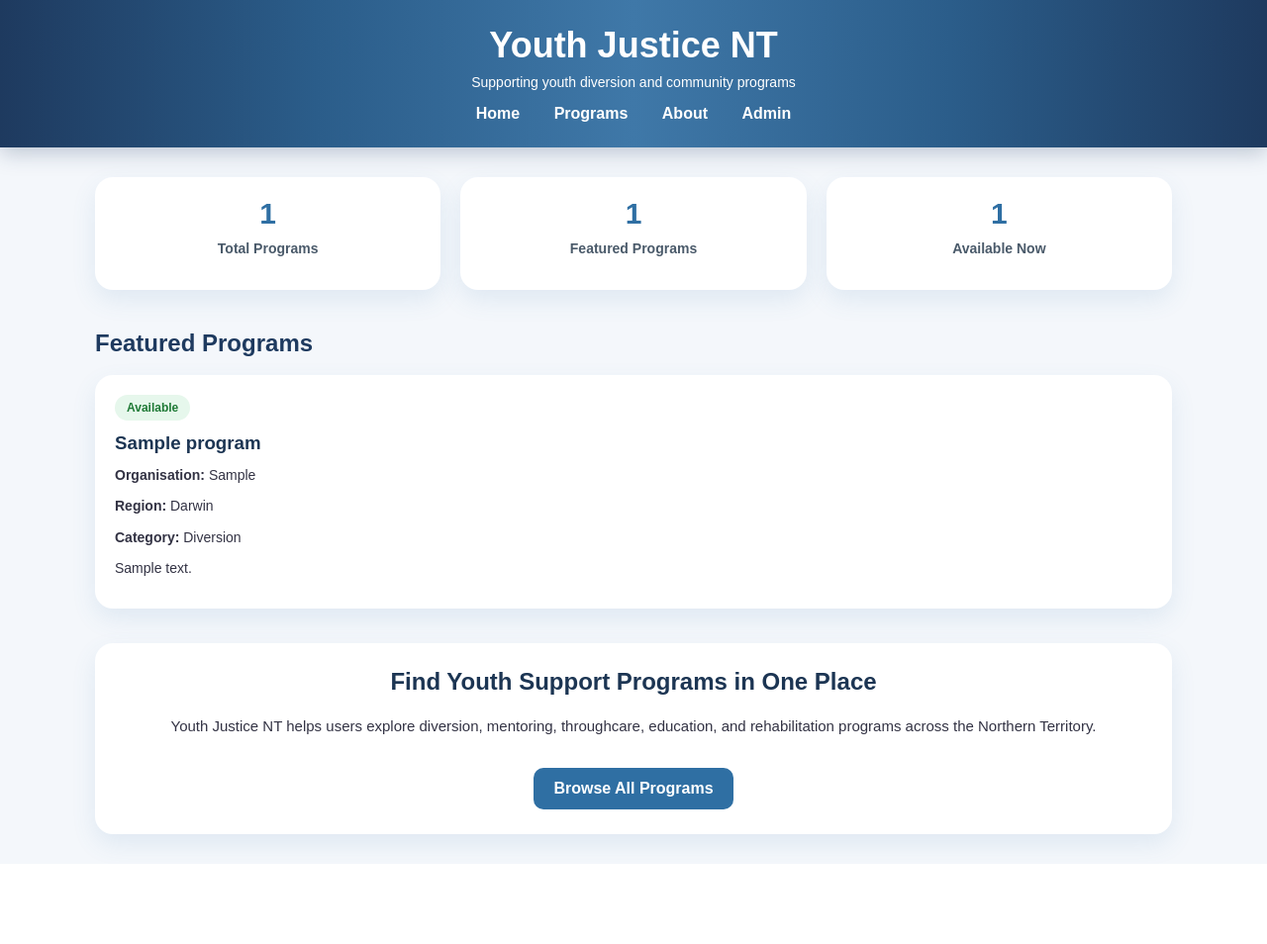
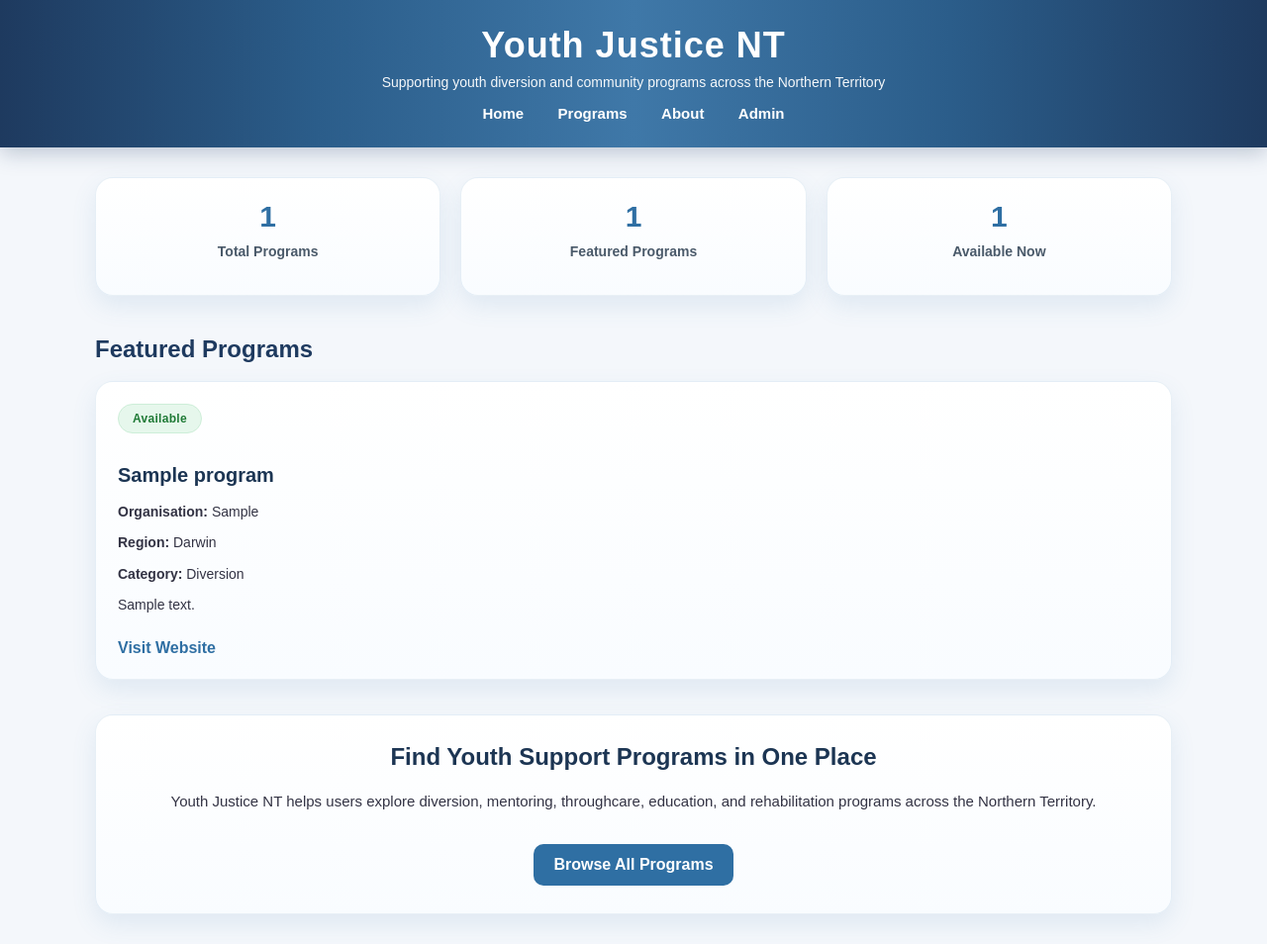
Before and after one commit to Gilbert-GB/Django-HIT237-Group5-S1-2026, a Django app: page / in a window 1280 px wide. Shown: the whole page at 99% size. Before the commit the page ends 871 px from the top, so only its background shows below. Run offline with Django 5.2, Linux system fonts and the light colour scheme; tables that the repository leaves empty hold one stand-in row (values such as "Sample post").

Commit message:
Updated full project structure with separate home and programs pages

```diff
--- a/youthjustice_app/templates/home.html
+++ b/youthjustice_app/templates/home.html
@@ -31,11 +31,13 @@
         header h1 {
             margin: 0;
             font-size: 36px;
+            letter-spacing: 1px;
         }
 
         header p {
             margin-top: 8px;
             font-size: 14px;
+            opacity: 0.95;
         }
 
         .navbar {
@@ -43,10 +45,12 @@
         }
 
         .navbar a {
+            display: inline-block;
             margin: 0 15px;
             color: white;
             text-decoration: none;
             font-weight: bold;
+            font-size: 15px;
         }
 
         .navbar a:hover {
@@ -62,15 +66,16 @@
             display: grid;
             grid-template-columns: repeat(auto-fit, minmax(180px, 1fr));
             gap: 20px;
-            margin-bottom: 30px;
+            margin-bottom: 35px;
         }
 
         .stat-card {
-            background: white;
-            padding: 20px;
+            background: linear-gradient(180deg, #ffffff, #f9fcff);
+            padding: 22px;
             border-radius: 18px;
+            box-shadow: 0 10px 24px rgba(70, 130, 180, 0.12);
+            border: 1px solid rgba(70, 130, 180, 0.12);
             text-align: center;
-            box-shadow: 0 10px 24px rgba(70,130,180,0.12);
         }
 
         .stat-card h3 {
@@ -94,20 +99,29 @@
 
         .program-grid {
             display: grid;
-            grid-template-columns: repeat(auto-fit, minmax(250px,1fr));
-            gap: 20px;
+            grid-template-columns: repeat(auto-fit, minmax(260px, 1fr));
+            gap: 22px;
         }
 
         .program-card {
-            background: white;
-            padding: 20px;
+            background: linear-gradient(180deg, #ffffff, #f9fcff);
+            padding: 22px;
             border-radius: 18px;
-            box-shadow: 0 10px 24px rgba(70,130,180,0.12);
+            box-shadow: 0 10px 24px rgba(70, 130, 180, 0.12);
+            border: 1px solid rgba(70, 130, 180, 0.12);
+            transition: transform 0.2s ease, box-shadow 0.2s ease;
+        }
+
+        .program-card:hover {
+            transform: translateY(-4px);
+            box-shadow: 0 14px 30px rgba(70, 130, 180, 0.18);
         }
 
         .program-card h3 {
             margin-top: 0;
-            margin-bottom: 10px;
+            margin-bottom: 12px;
+            font-size: 20px;
+            line-height: 1.4;
         }
 
         .program-card h3 a {
@@ -126,32 +140,48 @@
             font-size: 14px;
         }
 
+        .program-card a {
+            display: inline-block;
+            margin-top: 14px;
+            text-decoration: none;
+            color: #2f6fa3;
+            font-weight: 600;
+        }
+
+        .program-card a:hover {
+            color: #1c3553;
+        }
+
         .status-badge {
             display: inline-block;
-            padding: 6px 12px;
-            border-radius: 20px;
+            padding: 7px 14px;
+            border-radius: 999px;
             font-size: 12px;
-            font-weight: bold;
-            margin-bottom: 12px;
+            font-weight: 700;
+            margin-bottom: 14px;
+            letter-spacing: 0.3px;
         }
 
         .available {
-            background: #e6f7ec;
+            background-color: #e6f7ec;
             color: #1f7a36;
+            border: 1px solid #cdeed8;
         }
 
         .unavailable {
-            background: #fdeced;
+            background-color: #fdeced;
             color: #a12634;
+            border: 1px solid #f7cfd4;
         }
 
         .hero-card {
-            background: white;
-            padding: 25px;
+            background: linear-gradient(180deg, #ffffff, #f9fcff);
+            padding: 28px;
             border-radius: 18px;
-            box-shadow: 0 10px 24px rgba(70,130,180,0.12);
+            box-shadow: 0 10px 24px rgba(70, 130, 180, 0.12);
+            border: 1px solid rgba(70, 130, 180, 0.12);
+            margin-top: 35px;
             text-align: center;
-            margin-top: 35px;
         }
 
         .hero-card h2 {
@@ -167,17 +197,25 @@
 
         .hero-button {
             display: inline-block;
-            margin-top: 15px;
+            margin-top: 16px;
             padding: 12px 20px;
             background-color: #2f6fa3;
             color: white;
             text-decoration: none;
             border-radius: 10px;
-            font-weight: bold;
+            font-weight: 600;
         }
 
         .hero-button:hover {
             background-color: #1f5c8e;
+        }
+
+        .empty-message {
+            background: white;
+            padding: 18px;
+            border-radius: 14px;
+            box-shadow: 0 8px 18px rgba(70, 130, 180, 0.08);
+            border: 1px solid rgba(70, 130, 180, 0.10);
         }
     </style>
 </head>
@@ -186,7 +224,7 @@
 
     <header>
         <h1>Youth Justice NT</h1>
-    <p>Supporting youth diversion and community programs</p>
+        <p>Supporting youth diversion and community programs across the Northern Territory</p>
 
         <div class="navbar">
             <a href="{% url 'home' %}">Home</a>
@@ -198,7 +236,6 @@
 
     <div class="container">
 
-    <!-- STATS -->
         <div class="stats-grid">
             <div class="stat-card">
                 <h3>{{ total_programs }}</h3>
@@ -216,7 +253,6 @@
             </div>
         </div>
 
-    <!-- FEATURED PROGRAMS -->
         <h2>Featured Programs</h2>
 
         <div class="program-grid">
@@ -240,11 +276,17 @@
                     <p><strong>Category:</strong> {{ program.get_category_display }}</p>
                     <p>{{ program.short_description }}</p>
 
+                    {% if program.website %}
+                        <a href="{{ program.website }}" target="_blank">Visit Website</a>
+                    {% endif %}
+                </div>
+            {% empty %}
+                <div class="empty-message">
+                    No featured programs available
                 </div>
             {% endfor %}
         </div>
 
-    <!-- HERO SECTION MOVED TO BOTTOM -->
         <div class="hero-card">
             <h2>Find Youth Support Programs in One Place</h2>
 
--- a/youthjustice_app/templates/programs.html
+++ b/youthjustice_app/templates/programs.html
@@ -290,6 +290,7 @@
         <div class="program-grid">
             {% for program in programs %}
                 <div class="program-card">
+
                     {% if program.is_available %}
                         <span class="status-badge available">Available</span>
                     {% else %}
```
Lines whose indentation alone changed are shown as unchanged.
